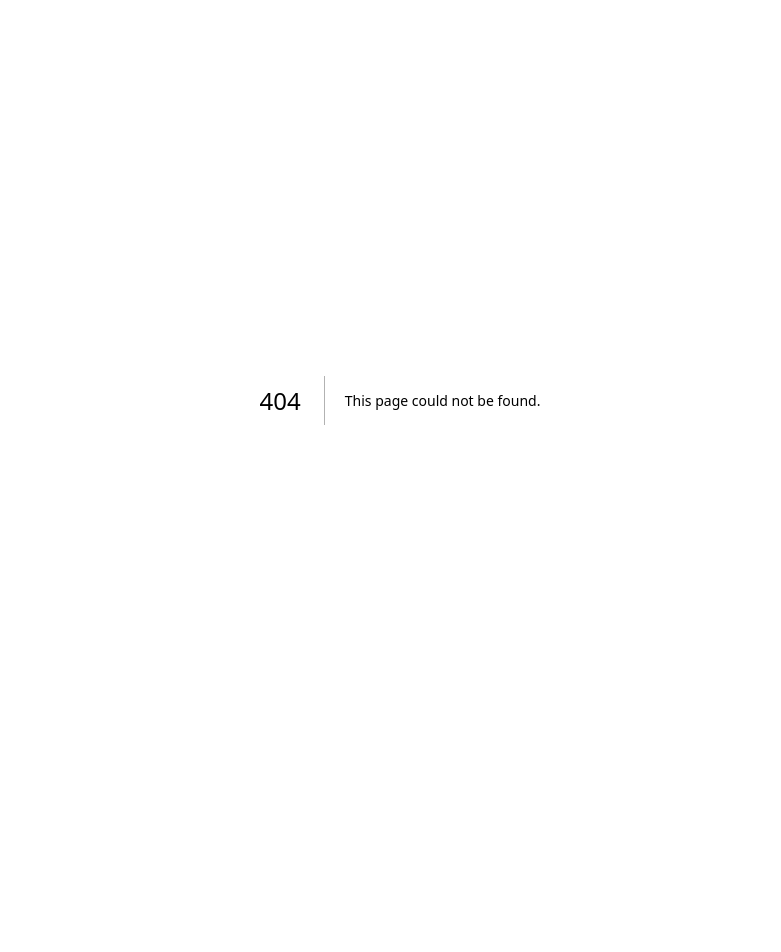
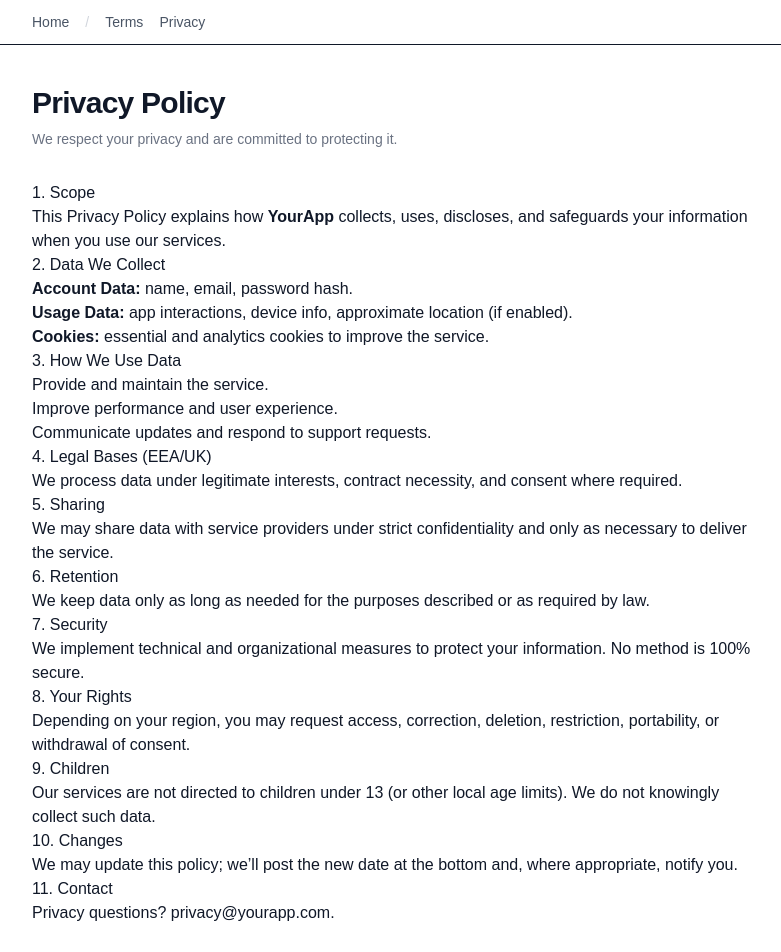
Before and after one commit to Neothone-Org/PawPal-Landing, a Next.js app: page /PawPal-Landing/pawpal/privacy in a window 1280 px wide. Before the commit this address had no page. Shown: the top 952 px of the page, without its empty margins (240-1021 px from the left). Before the commit the page ends 800 px from the top, so only its background shows below. Built offline with nearby package versions, Linux system fonts and the light colour scheme.

Commit message:
Add legal pages and update basePath for PawPal
Added Terms & Conditions and Privacy Policy pages under /pawpal, along with a shared Legal layout and navigation component. Updated next.config.ts to correct the basePath and assetPrefix to '/PawPal-Landing'. Added app-ads.txt for ad verification.

```diff
--- a/next.config.ts
+++ b/next.config.ts
@@ -2,8 +2,8 @@
 const nextConfig = {
   output: "export",
   images: { unoptimized: true },
-  basePath: "/PawPal-Landig",
-  assetPrefix: "/PawPal-Landig/",
+  basePath: "/PawPal-Landing",
+  assetPrefix: "/PawPal-Landing/",
 };
 
 module.exports = nextConfig;
--- /dev/null
+++ b/src/app/pawpal/layout.tsx
@@ -0,0 +1,25 @@
+import type { Metadata } from "next";
+import { LegalNav } from "../../components/Legal";
+
+export const metadata: Metadata = {
+  title: {
+    default: "Legal | YourApp",
+    template: "%s | YourApp",
+  },
+  description:
+    "Legal pages for YourApp: Terms & Conditions and Privacy Policy.",
+  robots: { index: true, follow: true },
+};
+
+export default function LegalLayout({
+  children,
+}: {
+  children: React.ReactNode;
+}) {
+  return (
+    <div className="min-h-dvh bg-white text-gray-900">
+      <LegalNav />
+      {children}
+    </div>
+  );
+}
--- /dev/null
+++ b/src/app/pawpal/privacy/page.tsx
@@ -0,0 +1,93 @@
+import type { Metadata } from "next";
+import { LegalShell } from "../../../components/Legal";
+
+export const metadata: Metadata = {
+  title: "Privacy Policy",
+  description: "How YourApp collects, uses, and protects your personal data.",
+};
+
+export default function PrivacyPage() {
+  return (
+    <LegalShell
+      title="Privacy Policy"
+      subtitle="We respect your privacy and are committed to protecting it."
+    >
+      <h2 id="scope">1. Scope</h2>
+      <p>
+        This Privacy Policy explains how <strong>YourApp</strong> collects,
+        uses, discloses, and safeguards your information when you use our
+        services.
+      </p>
+
+      <h2 id="data-we-collect">2. Data We Collect</h2>
+      <ul>
+        <li>
+          <strong>Account Data:</strong> name, email, password hash.
+        </li>
+        <li>
+          <strong>Usage Data:</strong> app interactions, device info,
+          approximate location (if enabled).
+        </li>
+        <li>
+          <strong>Cookies:</strong> essential and analytics cookies to improve
+          the service.
+        </li>
+      </ul>
+
+      <h2 id="how-we-use">3. How We Use Data</h2>
+      <ol>
+        <li>Provide and maintain the service.</li>
+        <li>Improve performance and user experience.</li>
+        <li>Communicate updates and respond to support requests.</li>
+      </ol>
+
+      <h2 id="legal-bases">4. Legal Bases (EEA/UK)</h2>
+      <p>
+        We process data under legitimate interests, contract necessity, and
+        consent where required.
+      </p>
+
+      <h2 id="sharing">5. Sharing</h2>
+      <p>
+        We may share data with service providers under strict confidentiality
+        and only as necessary to deliver the service.
+      </p>
+
+      <h2 id="retention">6. Retention</h2>
+      <p>
+        We keep data only as long as needed for the purposes described or as
+        required by law.
+      </p>
+
+      <h2 id="security">7. Security</h2>
+      <p>
+        We implement technical and organizational measures to protect your
+        information. No method is 100% secure.
+      </p>
+
+      <h2 id="rights">8. Your Rights</h2>
+      <p>
+        Depending on your region, you may request access, correction, deletion,
+        restriction, portability, or withdrawal of consent.
+      </p>
+
+      <h2 id="children">9. Children</h2>
+      <p>
+        Our services are not directed to children under 13 (or other local age
+        limits). We do not knowingly collect such data.
+      </p>
+
+      <h2 id="changes">10. Changes</h2>
+      <p>
+        We may update this policy; we’ll post the new date at the bottom and,
+        where appropriate, notify you.
+      </p>
+
+      <h2 id="contact">11. Contact</h2>
+      <p>
+        Privacy questions?{" "}
+        <a href="mailto:privacy@yourapp.com">privacy@yourapp.com</a>.
+      </p>
+    </LegalShell>
+  );
+}
--- /dev/null
+++ b/src/app/pawpal/terms/page.tsx
@@ -0,0 +1,62 @@
+import type { Metadata } from "next";
+import { LegalShell } from "../../../components/Legal";
+
+export const metadata: Metadata = {
+  title: "Terms & Conditions",
+  description: "Read the Terms & Conditions governing the use of YourApp.",
+};
+
+export default function TermsPage() {
+  return (
+    <LegalShell title="Terms & Conditions" subtitle="Please read these terms carefully before using our services.">
+      <h2 id="agreement">1. Agreement to Terms</h2>
+      <p>
+        By accessing or using <strong>YourApp</strong>, you agree to be bound by these Terms & Conditions. If you disagree
+        with any part, you may not access the service.
+      </p>
+
+      <h2 id="eligibility">2. Eligibility</h2>
+      <p>
+        You represent that you are at least 18 years old (or the age of majority in your jurisdiction) and have the legal
+        capacity to enter into these terms.
+      </p>
+
+      <h2 id="accounts">3. Accounts</h2>
+      <ul>
+        <li>You are responsible for maintaining the confidentiality of your login credentials.</li>
+        <li>You must promptly notify us of any unauthorized use of your account.</li>
+      </ul>
+
+      <h2 id="use">4. Acceptable Use</h2>
+      <p>
+        You agree not to misuse the service, including attempting to interfere with normal operation, reverse engineer,
+        or access data you are not authorized to access.
+      </p>
+
+      <h2 id="ip">5. Intellectual Property</h2>
+      <p>
+        The service, features, and original content are the exclusive property of YourApp and its licensors.
+      </p>
+
+      <h2 id="termination">6. Termination</h2>
+      <p>
+        We may suspend or terminate your access immediately for any breach of these terms.
+      </p>
+
+      <h2 id="liability">7. Limitation of Liability</h2>
+      <p>
+        To the maximum extent permitted by law, YourApp shall not be liable for indirect, incidental, or consequential damages.
+      </p>
+
+      <h2 id="changes">8. Changes</h2>
+      <p>
+        We may update these terms from time to time. Updates take effect upon posting unless otherwise stated.
+      </p>
+
+      <h2 id="contact">9. Contact</h2>
+      <p>
+        Questions? Email us at <a href="mailto:legal@yourapp.com">legal@yourapp.com</a>.
+      </p>
+    </LegalShell>
+  );
+}
--- /dev/null
+++ b/src/components/Legal.tsx
@@ -0,0 +1,46 @@
+// components/Legal.tsx
+import Link from "next/link";
+
+export function LegalShell({
+  title,
+  subtitle,
+  children,
+}: {
+  title: string;
+  subtitle?: string;
+  children: React.ReactNode;
+}) {
+  return (
+    <article className="mx-auto max-w-3xl px-4 py-10">
+      <header className="mb-8">
+        <h1 className="text-3xl font-semibold tracking-tight">{title}</h1>
+        {subtitle && <p className="mt-2 text-sm text-gray-500">{subtitle}</p>}
+      </header>
+      <div className="prose prose-neutral max-w-none">{children}</div>
+      <footer className="mt-10 border-t pt-6 text-xs text-gray-500">
+        <p>
+          Last updated: <time dateTime="2025-10-23">Oct 23, 2025</time>
+        </p>
+      </footer>
+    </article>
+  );
+}
+
+export function LegalNav() {
+  return (
+    <nav className="sticky top-0 z-10 border-b bg-white/70 backdrop-blur">
+      <div className="mx-auto flex max-w-3xl items-center gap-4 px-4 py-3 text-sm">
+        <Link href="/" className="text-gray-600 hover:text-gray-900">
+          Home
+        </Link>
+        <span className="text-gray-300">/</span>
+        <Link href="/terms" className="text-gray-600 hover:text-gray-900">
+          Terms
+        </Link>
+        <Link href="/privacy" className="text-gray-600 hover:text-gray-900">
+          Privacy
+        </Link>
+      </div>
+    </nav>
+  );
+}
```
Also changed, not shown: public/app-ads.txt (added).
